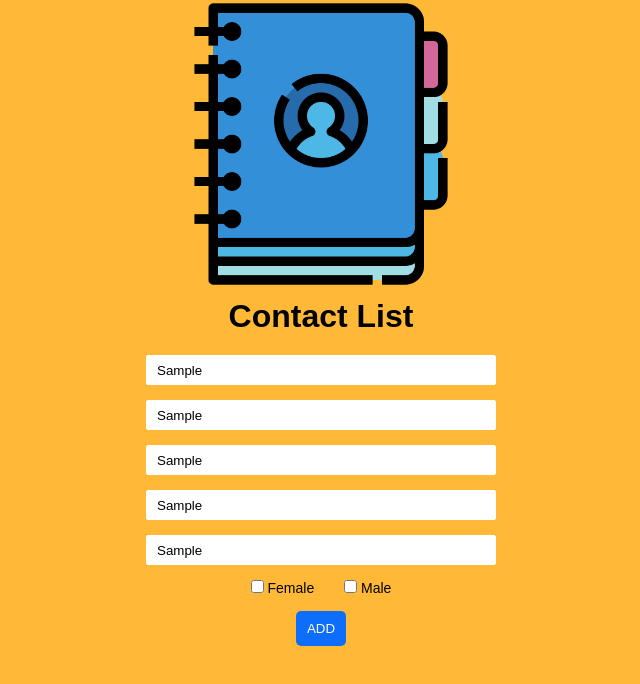
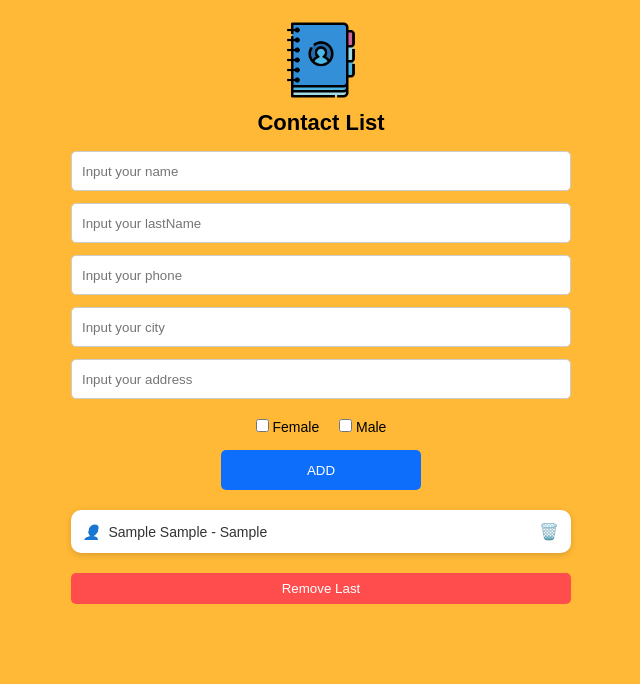
Before and after one commit to Santi104/practicaJS, a plain HTML site: page index.html in a window 1280 px wide. Both pictures are taken after typing "Sample", "Sample", "Sample", "Sample", "Sample" into the empty fields and a click on the button "ADD". Shown: the whole page, without its empty margins (319-959 px from the left). Drawn offline with Linux system fonts and the light colour scheme.

Commit message:
se le agrego la funcionalidad del DOM

```diff
--- a/index.html
+++ b/index.html
@@ -7,36 +7,45 @@
     <title>Contact List</title>
 </head>
 <body>
+
+<div id="spinnerOverlay" class="spinner-overlay hidden">
+    <div class="spinner"></div>
+</div>
+
 <header>
     <img src="./img/main-image.png" alt="main-image">
     <h1 class="title">Contact List</h1>
 </header>
+
 <main>
-        <div class="contact-list" id="inputs">
-            <input id="name" type="text" placeholder="Input your name">
-            <input id="lastname" type="text" placeholder="Input your lastName">
-            <input id="phone" type="text" placeholder="Input your phone">
-            <input id="city" type="text" placeholder="Input your city">
-            <input id="address" type="text" placeholder="Input your address">
+    <form id="contact-form">
+        <div class="contact-list">
+            <input id="name" type="text" placeholder="Input your name" required>
+            <input id="lastName" type="text" placeholder="Input your lastName" required>
+            <input id="phone" type="text" placeholder="Input your phone" required>
+            <input id="city" type="text" placeholder="Input your city" required>
+            <input id="address" type="text" placeholder="Input your address" required>
         </div>
-        <div class="check" id="check">
+
+        <div class="check">
             <label>
-                <input type="checkbox" value="Female">
-                Female
+                <input type="checkbox" id="female"> Female
             </label>
             <label>
-                <input type="checkbox" value="Male">
-                Male
+                <input type="checkbox" id="male"> Male
             </label>
-
-        </div>
-        <div class="add-btton">
-            <button id="add-btton">ADD</button>
         </div>
 
-        <ul id="list">
-        </ul>
+        <div class="add-btton">
+            <button type="submit" id="add-btton">ADD</button>
+        </div>
+    </form>
+
+    <ul id="list"></ul>
+
+    <button id="remove">Remove Last</button>
 </main>
+
+<script src="logic.js"></script>
 </body>
-<script src="logic.js"></script>
 </html>
--- a/logic.js
+++ b/logic.js
@@ -1,6 +1,136 @@
-let name = document.getElementById("name")
-let lastName = document.getElementById("lastName")
-let phone = document.getElementById("phone")
-let city = document.getElementById("city")
-let address = document.getElementById("address")
-let list = document.getElementById("list")
+document.addEventListener("DOMContentLoaded", () => {
+
+let username = document.getElementById("name");
+let lastName = document.getElementById("lastName");
+let phone = document.getElementById("phone");
+let city = document.getElementById("city");
+let address = document.getElementById("address");
+let list = document.getElementById("list");
+let addBttn = document.getElementById("add-btton");
+let removeBtn = document.getElementById("remove");
+let checkFemale = document.getElementById("female");
+let checkMale = document.getElementById("male");
+let spinner = document.getElementById("spinnerOverlay");
+
+let contacts = JSON.parse(localStorage.getItem("contacts")) || [];
+
+function showSpinner() {
+    spinner.classList.remove("hidden");
+}
+
+function hideSpinner() {
+    spinner.classList.add("hidden");
+}
+
+checkFemale.addEventListener("change", () => {
+    if (checkFemale.checked) checkMale.checked = false;
+});
+
+checkMale.addEventListener("change", () => {
+    if (checkMale.checked) checkFemale.checked = false;
+});
+
+function saveToLocalStorage() {
+    localStorage.setItem("contacts", JSON.stringify(contacts));
+}
+
+function renderContacts() {
+    list.innerHTML = "";
+
+    contacts.forEach((c, index) => {
+        const li = document.createElement("li");
+        li.className = "contact-item";
+
+        const contact_div = document.createElement("div");
+        contact_div.className = "contact-div";
+
+        const userIcon = document.createElement("i");
+        userIcon.textContent = c.gender === "female" ? "👩" : "👤";
+
+        const textSpan = document.createElement("span");
+        textSpan.textContent = `${c.name} ${c.lastName} - ${c.city}`;
+
+        contact_div.appendChild(userIcon);
+        contact_div.appendChild(textSpan);
+
+        const div_bttons = document.createElement("div");
+        div_bttons.className = "div_bttons";
+
+        const deleteBtn = document.createElement("button");
+        deleteBtn.textContent = "🗑️";
+
+        deleteBtn.addEventListener("click", () => {
+            contacts.splice(index, 1);
+            saveToLocalStorage();
+            renderContacts();
+        });
+
+        div_bttons.appendChild(deleteBtn);
+
+        li.appendChild(contact_div);
+        li.appendChild(div_bttons);
+
+        list.appendChild(li);
+    });
+}
+
+function add() {
+    if (
+        username.value === "" ||
+        lastName.value === "" ||
+        phone.value === "" ||
+        city.value === "" ||
+        address.value === ""
+    ) {
+        return;
+    }
+
+    showSpinner();
+
+    setTimeout(() => {
+        const contact = {
+            name: username.value,
+            lastName: lastName.value,
+            phone: phone.value,
+            city: city.value,
+            address: address.value,
+            gender: checkFemale.checked ? "female" : "male"
+        };
+
+        contacts.push(contact);
+        saveToLocalStorage();
+        renderContacts();
+
+        username.value = "";
+        lastName.value = "";
+        phone.value = "";
+        city.value = "";
+        address.value = "";
+
+        checkFemale.checked = false;
+        checkMale.checked = false;
+
+        hideSpinner();
+    }, 700);
+}
+
+function remove() {
+    contacts.pop();
+    saveToLocalStorage();
+    renderContacts();
+}
+
+addBttn.addEventListener("click", (e) => {
+    e.preventDefault();
+    add();
+});
+
+removeBtn.addEventListener("click", remove);
+
+showSpinner();
+setTimeout(() => {
+    renderContacts();
+    hideSpinner();
+}, 500);
+
+});
--- a/style.css
+++ b/style.css
@@ -1,56 +1,62 @@
 * {
   margin: 0;
   padding: 0;
+  box-sizing: border-box;
   font-family: Arial, Helvetica, sans-serif;
 }
 
 body {
   background-color: rgb(255, 185, 54);
-    height: 80vh;
+  min-height: 100vh;
   display: flex;
   flex-direction: column;
   align-items: center;
-    justify-content: center;
+  padding: 20px;
+}
+
+header {
+  display: flex;
+  flex-direction: column;
+  align-items: center;
+  margin-bottom: 15px;
 }
 
 header img {
-    max-width: 300px;
-    min-width: 220px;
-    width: 25vw;
+  width: 80px;
+  margin-bottom: 10px;
 }
 
 .title {
   text-align: center;
+  font-size: 22px;
+}
+
+main {
+  width: 100%;
+  max-width: 500px;
 }
 
 .contact-list {
   display: flex;
   flex-direction: column;
-    margin-top: 20px;
-    width: 50vw;
-    max-width: 350px;
-    gap: 15px;
+  gap: 12px;
+  width: 100%;
 }
 
 .contact-list input {
-    height: 30px;
-    border-radius: 2px;
-    border: 1px solid white;
-    box-sizing: border-box;
+  height: 40px;
+  border-radius: 5px;
+  border: 1px solid #ccc;
   padding: 10px;
 }
 
 .check {
   display: flex;
   font-size: 14px;
-    gap: 30px;
+  gap: 20px;
   justify-content: center;
-    margin-top: 15px;
-}
-
-.check label,
-.check label input {
-    cursor: pointer;
+  margin-top: 20px;
+  flex-wrap: wrap;
 }
 
 .add-btton {
@@ -59,10 +65,93 @@ header img {
 }
 
 .add-btton button {
-    width: 50px;
-    height: 35px;
-    background-color: #0E6EFC;
+  width: 100%;
+  max-width: 200px;
+  height: 40px;
+  background-color: #0e6efc;
   color: white;
   border: none;
   border-radius: 5px;
+  cursor: pointer;
 }
+
+#list {
+  list-style: none;
+  margin-top: 20px;
+  width: 100%;
+}
+
+.contact-item {
+  display: flex;
+  justify-content: space-between;
+  align-items: center;
+  background-color: white;
+  padding: 12px;
+  margin-bottom: 10px;
+  border-radius: 10px;
+  box-shadow: 0 2px 6px rgba(0,0,0,0.15);
+  flex-wrap: wrap;
+}
+
+.contact-div {
+  display: flex;
+  align-items: center;
+  gap: 8px;
+  color: #333;
+  font-size: 14px;
+}
+
+.div_bttons {
+  display: flex;
+  gap: 8px;
+}
+
+.div_bttons button {
+  background: none;
+  border: none;
+  cursor: pointer;
+  font-size: 16px;
+}
+
+#remove {
+  margin-top: 10px;
+  background-color: #ff4d4d;
+  color: white;
+  border: none;
+  padding: 8px 12px;
+  border-radius: 5px;
+  cursor: pointer;
+  width: 100%;
+}
+
+.spinner-overlay {
+  position: fixed;
+  top: 0;
+  left: 0;
+  width: 100%;
+  height: 100%;
+  background: rgba(0,0,0,0.6);
+  display: flex;
+  align-items: center;
+  justify-content: center;
+  z-index: 999;
+}
+
+.spinner {
+  width: 50px;
+  height: 50px;
+  border: 5px solid #ddd;
+  border-top: 5px solid #0e6efc;
+  border-radius: 50%;
+  animation: spin 1s linear infinite;
+}
+
+.hidden {
+  display: none;
+}
+
+@keyframes spin {
+  to {
+    transform: rotate(360deg);
+  }
+}
```
Lines whose indentation alone changed are shown as unchanged.
